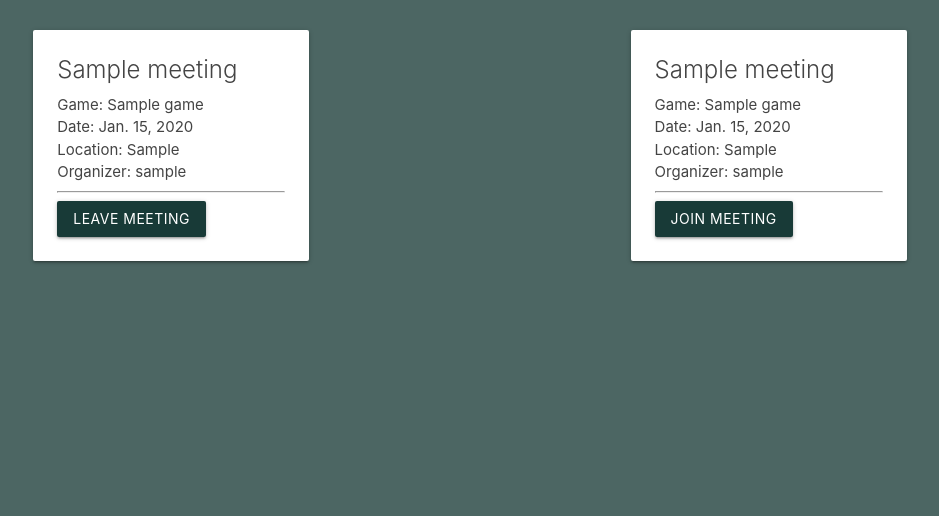
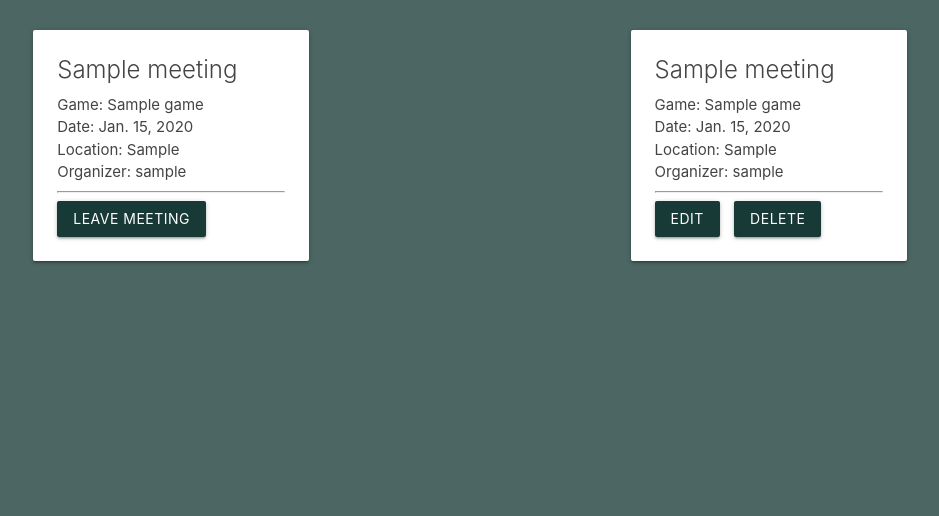
Before and after one commit to masomaster/board-game-meetup, a Django app: page /meetings/ in a window 1280 px wide. Shown: the part 191-707 px from the top of the page, without its empty margins (170-1109 px from the left). Run offline with Django 4.2, Linux system fonts and the light colour scheme; a user stored in the database is signed in; tables that the repository leaves empty hold one stand-in row (values such as "Sample post").

Commit message:
add edit and delete buttons to my meetings on meeting list page

```diff
--- a/main_app/static/css/style.css
+++ b/main_app/static/css/style.css
@@ -13,6 +13,11 @@ a {
 h1, h3 {
     font-family: 'Playfair Display', serif;
     color: white;
+}
+
+.meeting-list-page-buttons form {
+    display: inline;
+    margin-right: 10px;
 }
 
 #home-body {
--- a/main_app/templates/meetings/meetings_index.html
+++ b/main_app/templates/meetings/meetings_index.html
@@ -12,8 +12,6 @@
     <h3>My Meetings</h3>
   </div>
 </div>
-
-<!-- Change button to 'leave meeting' -->
 <div class="row">
   <div class="col s4">
     {% for meeting in joined_meetings %}
@@ -55,9 +53,7 @@
     </a>
     {% endfor %}
   </div>
-
-<!-- Change buttons to be 'edit' and 'delete' -->
-  <div class="col s4">
+  <div class="col s4  meeting-list-page-buttons">
     {% for meeting in my_meetings %}
     <a href="{% url 'meetings_detail' meeting.id %}">
       <div class="card">
@@ -68,9 +64,13 @@
           <p>Location: {{ meeting.location }}</p>
           <p>Organizer: {{ meeting.organizer }}</p>
           <hr>
-          <form action="{% url 'join_meeting' meeting.id %}" method="POST">
+          <form action="{% url 'meeting_update' meeting.id %}" method="GET">
             {% csrf_token %}
-            <input type="submit" value="Join Meeting" class="btn">
+            <input type="submit" value="Edit" class="btn">
+          </form>
+          <form action="{% url 'meeting_delete' meeting.id %}" method="GET">
+            {% csrf_token %}
+            <input type="submit" value="Delete" class="btn">
           </form>
         </div>
       </div>
```
